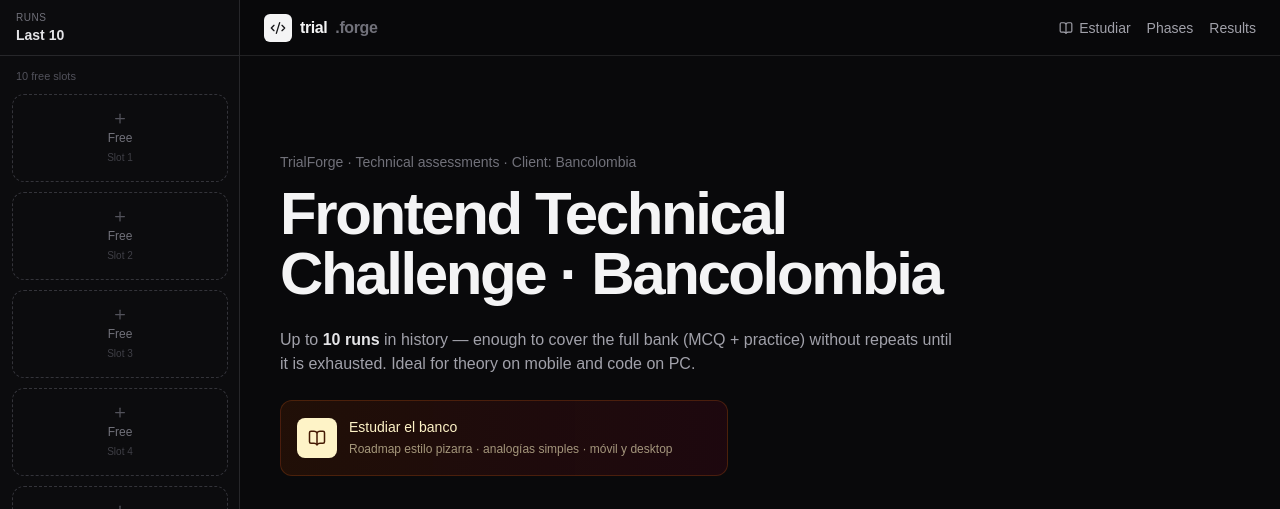
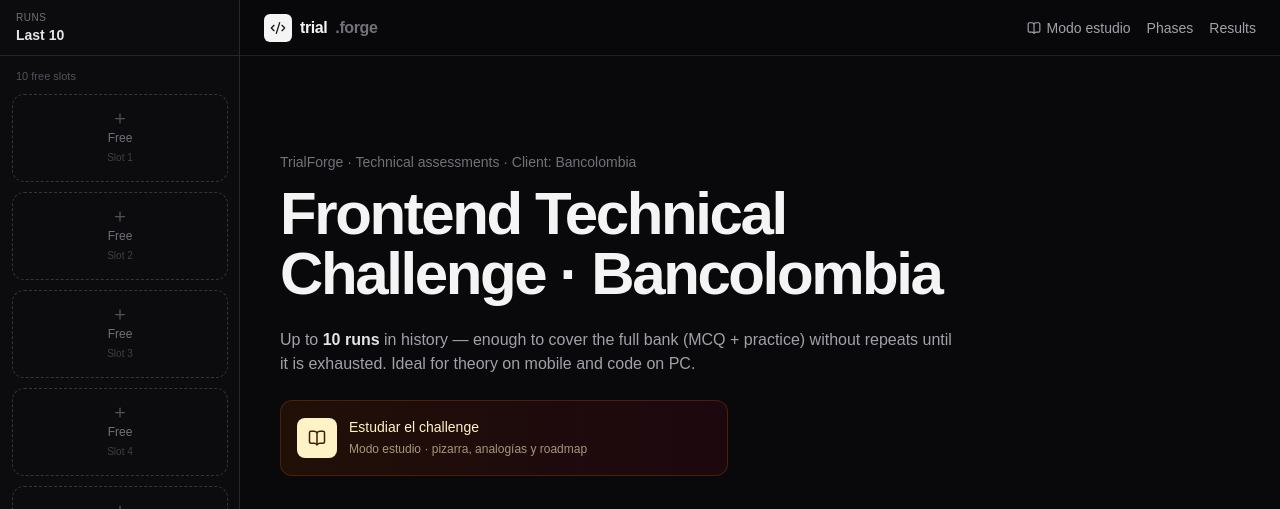
Before and after one commit to hasslercode/trialforge, a Next.js app: page / in a window 1280 px wide. Shown: the top 509 px of the page. Built offline with nearby package versions, Linux system fonts and the light colour scheme.

Commit message:
Rename study entry copy to Modo estudio / Estudiar el challenge
Co-authored-by: hasslercode <hasslercode@users.noreply.github.com>

```diff
--- a/src/app/page.tsx
+++ b/src/app/page.tsx
@@ -375,7 +375,7 @@ export default function App() {
               }`}
             >
               <BookOpen size={14} />
-              Estudiar
+              Modo estudio
             </button>
             <button
               onClick={() => setScreen("roadmap")}
@@ -730,9 +730,9 @@ function Home({
           <BookOpen size={18} />
         </span>
         <span>
-          <span className="block text-sm font-medium text-amber-100">Estudiar el banco</span>
+          <span className="block text-sm font-medium text-amber-100">Estudiar el challenge</span>
           <span className="mt-0.5 block text-xs leading-5 text-amber-100/60">
-            Roadmap estilo pizarra · analogías simples · móvil y desktop
+            Modo estudio · pizarra, analogías y roadmap
           </span>
         </span>
       </button>
@@ -808,7 +808,7 @@ function Home({
           className="flex w-full items-center justify-center gap-2 rounded-lg border border-zinc-700 px-5 py-3.5 text-sm font-medium sm:hidden"
         >
           <BookOpen size={16} />
-          Estudiar
+          Modo estudio
         </button>
       </div>
     </section>
--- a/src/features/study/StudyScreen.tsx
+++ b/src/features/study/StudyScreen.tsx
@@ -154,14 +154,14 @@ function RoadmapHome({
       </button>
 
       <header className="relative mb-10 max-w-2xl sm:mb-14">
-        <p className="study-hand text-lg text-[#5c5346] sm:text-xl">pizarra de estudio · banco ligado</p>
+        <p className="study-hand text-lg text-[#5c5346] sm:text-xl">Modo estudio</p>
         <h1 className="study-hand mt-1 text-4xl leading-none text-[#1c1917] sm:text-6xl">
-          Roadmap para estudiar
+          Estudiar el challenge
         </h1>
         <p className="mt-4 max-w-xl font-[family-name:var(--font-study-body)] text-sm leading-7 text-[#44403c] sm:text-base">
-          Temas del banco de TrialForge, contados con analogías de niño y dibujos de pizarra. Cada tema
-          tiene una pregunta o variante 1:1 en el simulacro — mira el badge de evaluación. Marca lo que
-          ya entiendes; se guarda en este dispositivo.
+          Temas del challenge contados con analogías de niño y dibujos de pizarra. Cada tema tiene una
+          pregunta o variante 1:1 en el simulacro — mira el badge de evaluación. Marca lo que ya
+          entiendes; se guarda en este dispositivo.
         </p>
 
         <div className="study-sticky study-sticky-lemon mt-6 inline-flex rotate-[-1.5deg] items-center gap-3 px-4 py-3">
@@ -473,7 +473,7 @@ function TopicView({
       )}
 
       <section className="mt-8">
-        <h2 className="study-hand text-2xl text-[#1c1917]">En el banco de preguntas</h2>
+        <h2 className="study-hand text-2xl text-[#1c1917]">En el challenge</h2>
         <p className="mt-1 font-[family-name:var(--font-study-body)] text-sm text-[#78716c]">
           El chip resaltado es la evaluación 1:1; el resto refuerza el mismo tema.
         </p>
```
